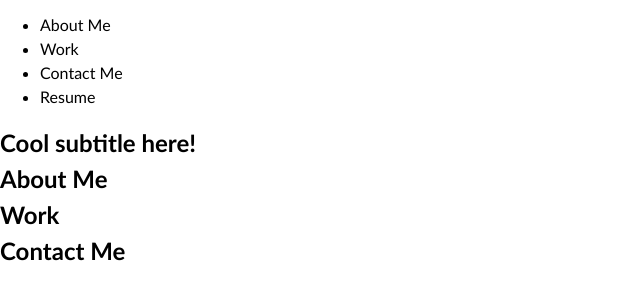
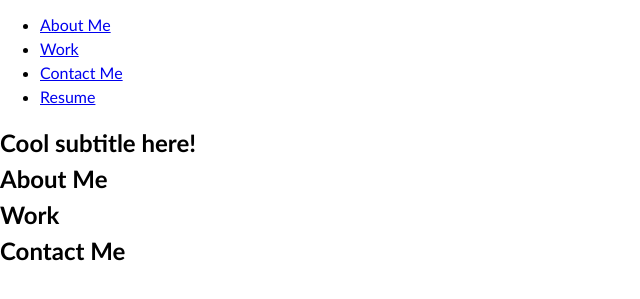
Before and after one commit to DianaPurice/MyPortfolio, a plain HTML site: page index.html in a window 1280 px wide. Shown: the part 51-350 px from the top of the page, without its empty margins (0-640 px from the left). Drawn offline with Linux system fonts and the light colour scheme.

Commit message:
Added links to the navigation's list items

```diff
--- a/index.html
+++ b/index.html
@@ -15,10 +15,10 @@
     <h1>Lernantino</h1>
     <nav>
       <ul>
-        <li>About Me</li>
-        <li>Work</li>
-        <li>Contact Me</li>
-        <li>Resume</li>
+        <li><a href="#">About Me</a></li>
+        <li><a href="#">Work</a></li>
+        <li><a href="#">Contact Me</a></li>
+        <li><a href="#">Resume</a></li>
       </ul>
     </nav>
   </header>
```
